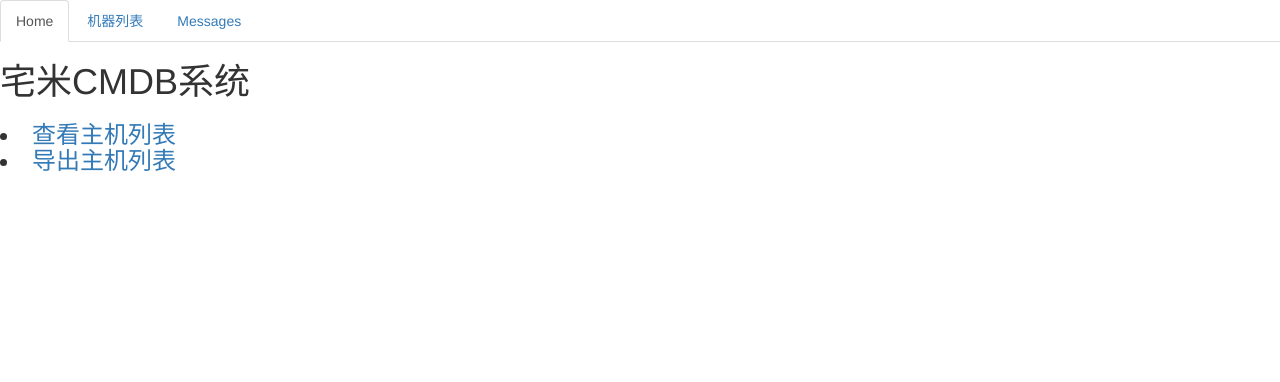
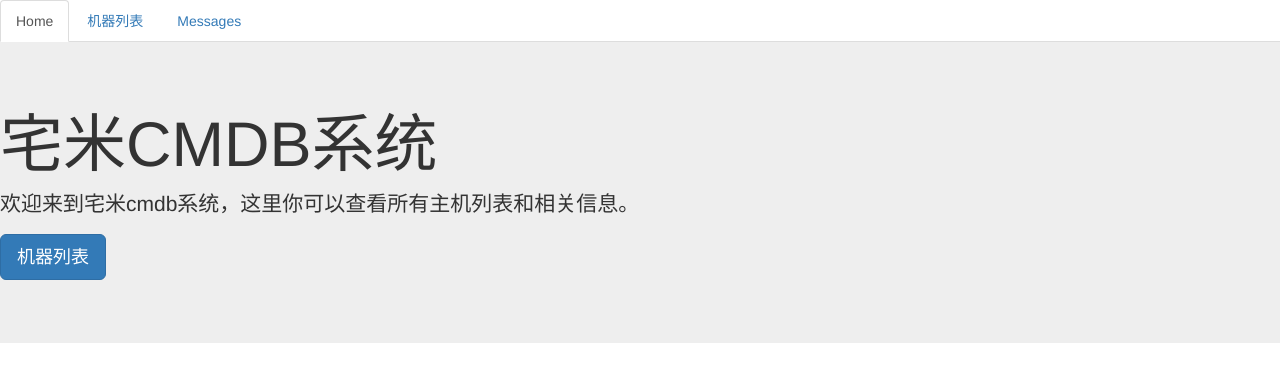
Before and after one commit to gqdw/zm_cmdb, a Django app: page / in a window 1280 px wide. Shown: the top 382 px of the page. Run offline with Django 3.2, Linux system fonts and the light colour scheme; some libraries are stand-ins or nearby versions.

Commit message:
change index template

```diff
--- a/zm_cmdb/main/templates/index.html
+++ b/zm_cmdb/main/templates/index.html
@@ -10,16 +10,13 @@
   <li role="presentation"><a href="#">Messages</a></li>
 </ul>
 
-<h1>宅米CMDB系统</h1>
+<div class="jumbotron">
+  <h1>宅米CMDB系统</h1>
+  <p>欢迎来到宅米cmdb系统，这里你可以查看所有主机列表和相关信息。</p>
+  <p><a class="btn btn-primary btn-lg" href="/main/list" role="button">机器列表</a></p>
+</div>
 
 <h3>
 
-<li>
-<a href=/main/list>查看主机列表</a>
-</li>
-
-<li>
-<a href=/main/out>导出主机列表</a>
-</li>
 
 </h3>
```
